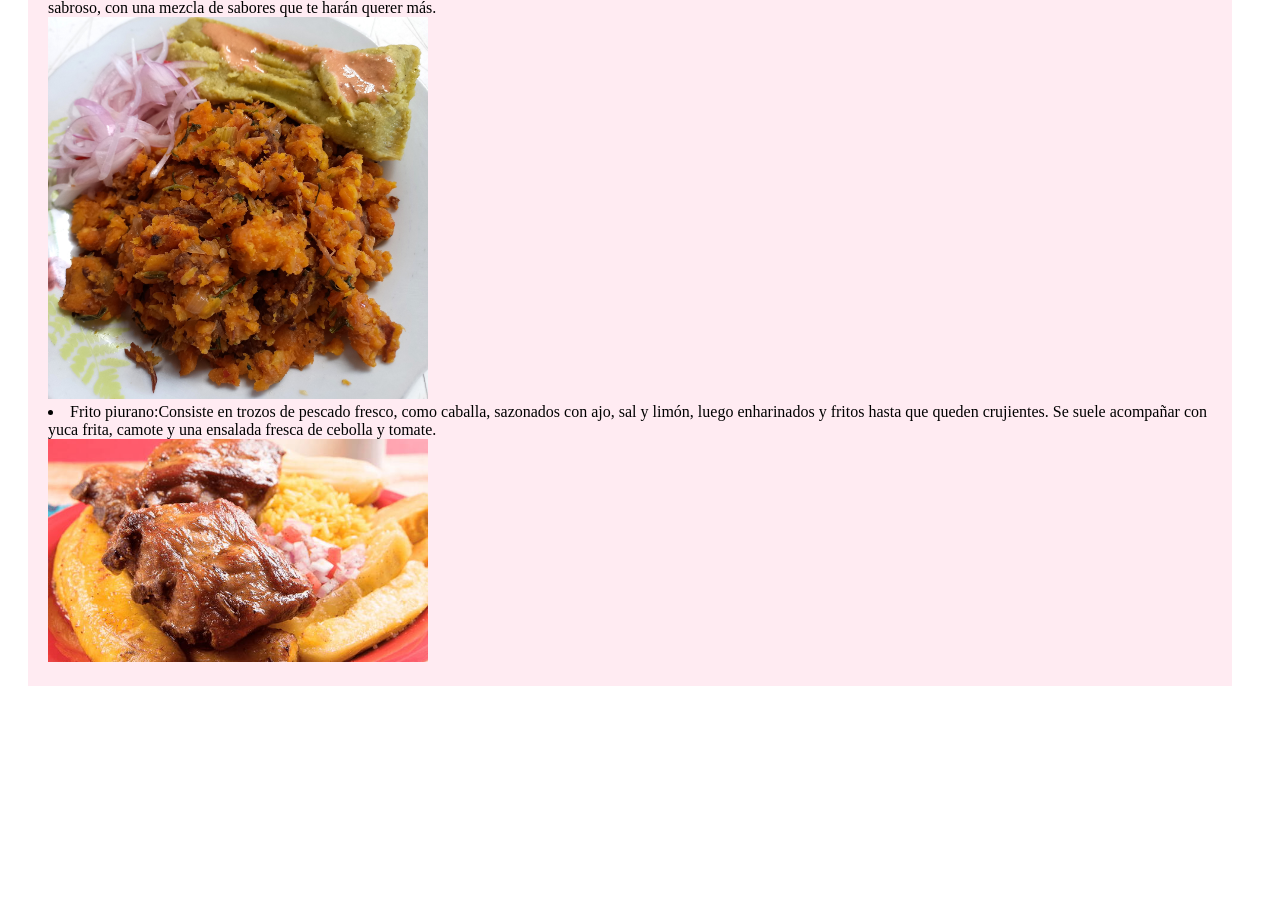
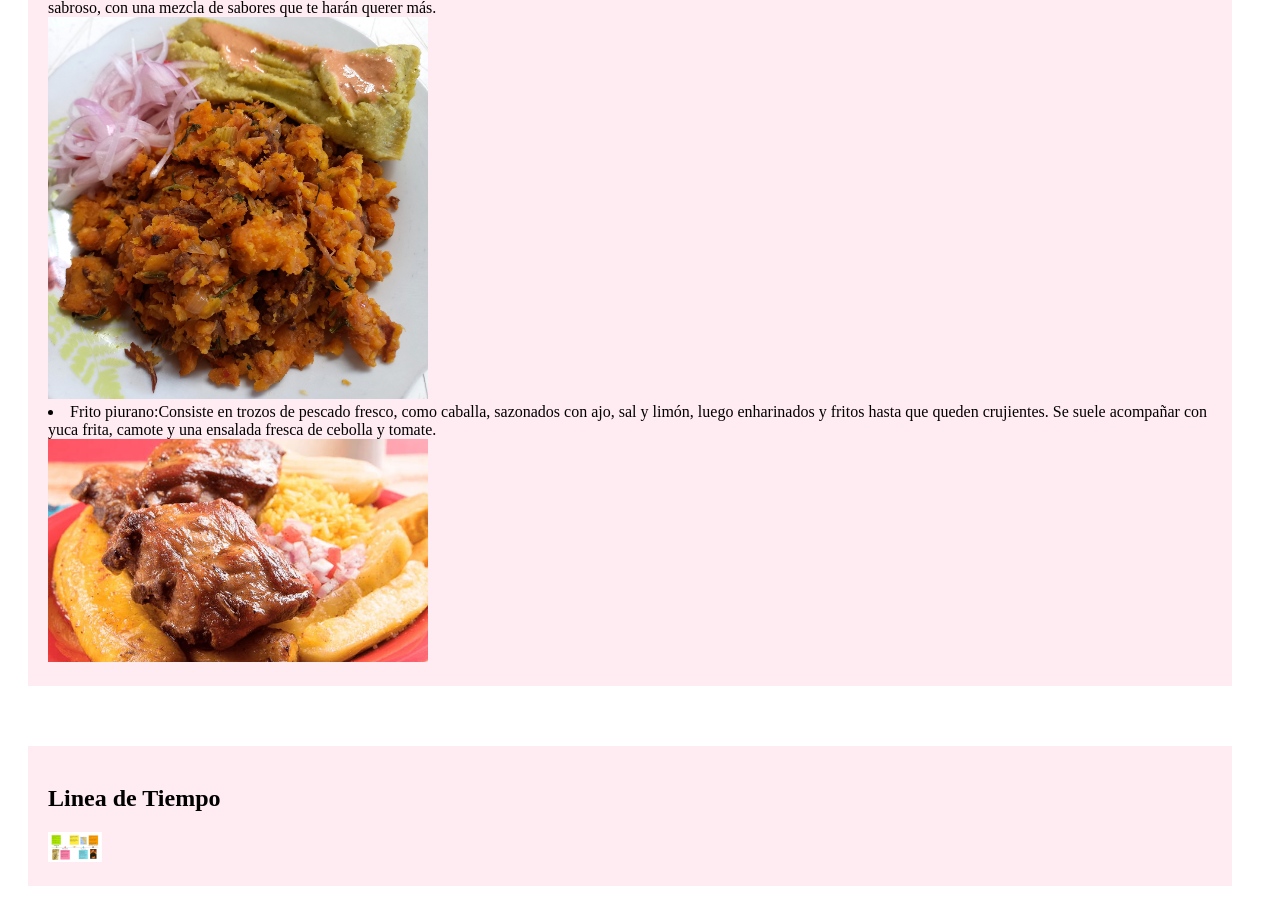
Before and after one commit to Misu-15/PiuraSitio, a plain HTML site: page cultura.html in a window 1280 px wide. Shown: the part 3627-4551 px from the top of the page. Before the commit the page ends 4353 px from the top, so only its background shows below. Drawn offline with Linux system fonts and the light colour scheme.

Commit message:
Update cultura.html

```diff
--- a/cultura.html
+++ b/cultura.html
@@ -141,3 +141,11 @@
             <img src="Imagenes/frito.jfif" width="380 height="300>
         </article>
 </section>
+ </section>
+<section>
+        <article>
+            <h2> Linea de Tiempo </h2>
+
+            <img src="Imagenes/lineatiempo.png" width="54' height="400>
+        </article>
+</section>
```
